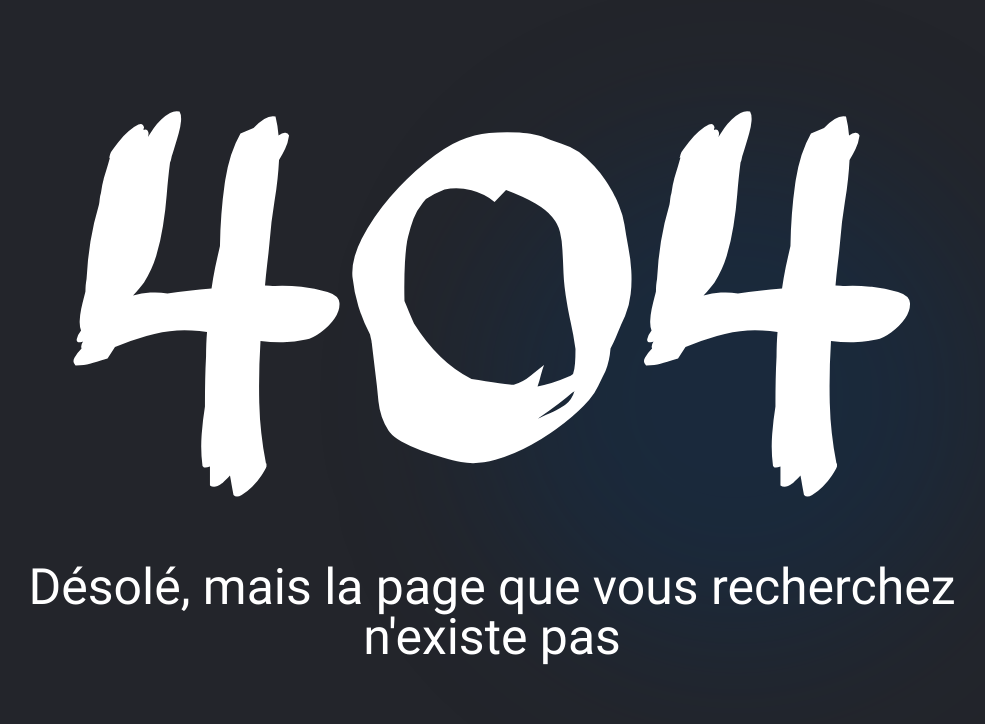
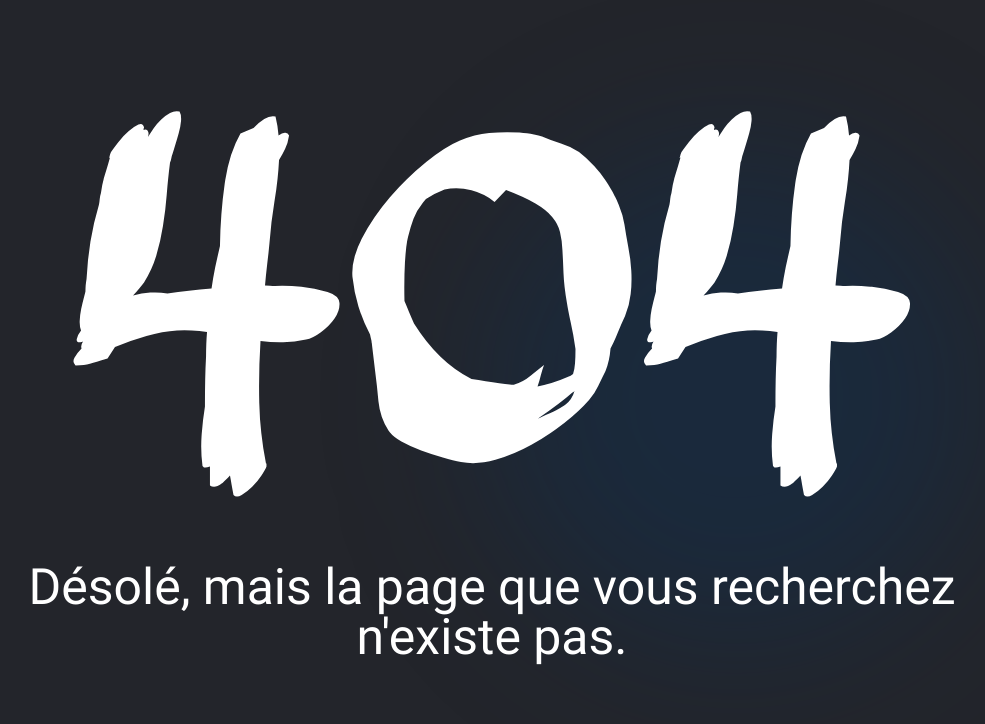
Before and after one commit to TimeoBlondeleauDubois/Frozen-Liste, a Flask app: page /error404 in a window 1280 px wide. Shown: the part 76-800 px from the top of the page, without its empty margins (148-1133 px from the left). Run offline with Flask 3, Linux system fonts and the light colour scheme; style sheets or scripts are compiled from the project's sources.

Commit message:
chore: Update 404 page to fix typo in error message

```diff
--- a/templates/404.html
+++ b/templates/404.html
@@ -10,7 +10,7 @@
     <div class="page-content">
         <div class="glow"></div>
         <h1 class="h1-404">404</h1>
-        <p class="p-404">Désolé, mais la page que vous recherchez n'existe pas</p>
+        <p class="p-404">Désolé, mais la page que vous recherchez n'existe pas.</p>
     </div>
 {% endblock %}
 
```
